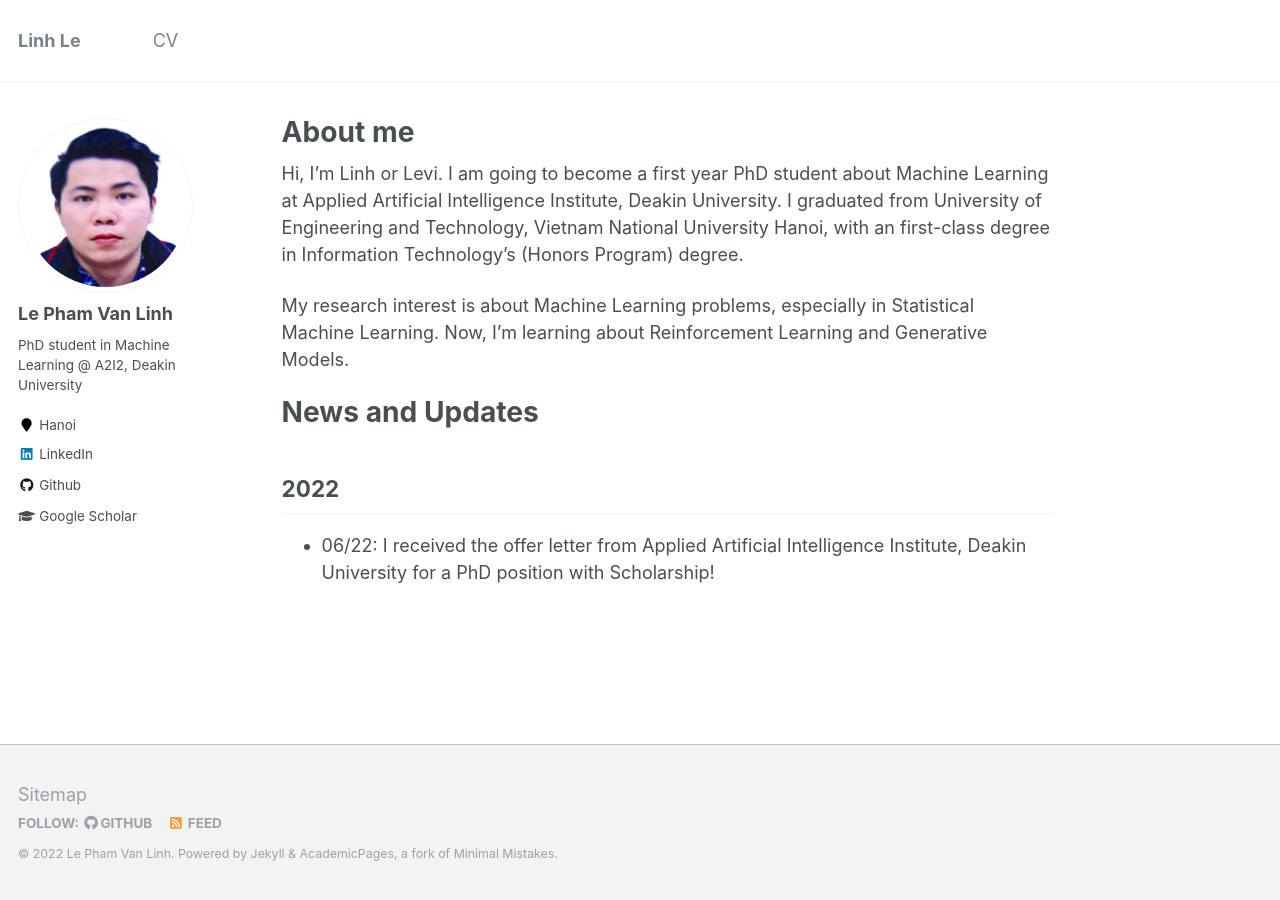
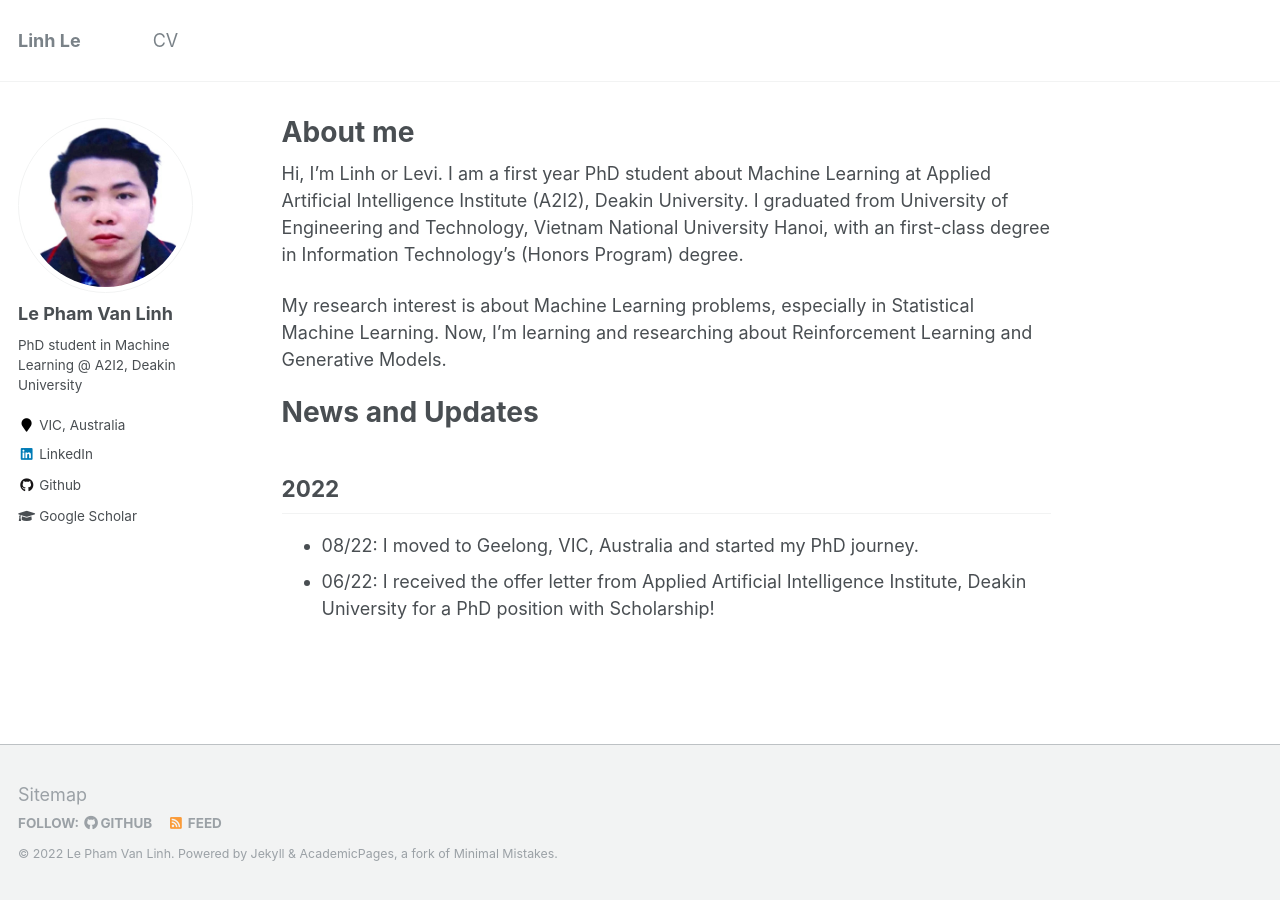
Before and after one commit to linhlpv/linhlpv.github.io, a Jekyll site: the page built from _pages/about.md, in a window 1280 px wide. Built offline with Jekyll 4.4.1, drawn with Linux system fonts in a browser that asks for light colours.

Commit message:
change about

```diff
--- a/_config.yml
+++ b/_config.yml
@@ -83,7 +83,7 @@ author:
   name             : "Le Pham Van Linh"
   avatar           : "profile.png"
   bio              : "PhD student in Machine Learning @ A2I2, Deakin University"
-  location         : "Hanoi"
+  location         : "VIC, Australia"
   employer         :
   # pubmed           : "https://www.ncbi.nlm.nih.gov/pubmed/?term=john+snow"
   googlescholar    : "https://scholar.google.com/citations?user=WgFqs3oAAAAJ&hl=vi"
--- a/_pages/about.md
+++ b/_pages/about.md
@@ -8,13 +8,14 @@ redirect_from:
   # - /about.html
 ---
 
-Hi, I'm Linh or Levi. I am going to become a first year PhD student about Machine Learning at Applied Artificial Intelligence Institute, Deakin University. I graduated from University of Engineering and Technology, Vietnam National University Hanoi, with an first-class degree in Information Technology's (Honors Program) degree.
+Hi, I'm Linh or Levi. I am a first year PhD student about Machine Learning at Applied Artificial Intelligence Institute (A2I2), Deakin University. I graduated from University of Engineering and Technology, Vietnam National University Hanoi, with an first-class degree in Information Technology's (Honors Program) degree.
 
-My research interest is about Machine Learning problems, especially in Statistical Machine Learning. Now, I'm learning about Reinforcement Learning and Generative Models.
+My research interest is about Machine Learning problems, especially in Statistical Machine Learning. Now, I'm learning and researching about Reinforcement Learning and Generative Models.
 
 News and Updates
 ======
 
 2022
 ------
+- 08/22: I moved to Geelong, VIC, Australia and started my PhD journey.
 - 06/22: I received the offer letter from Applied Artificial Intelligence Institute, Deakin University for a PhD position with Scholarship!
```
